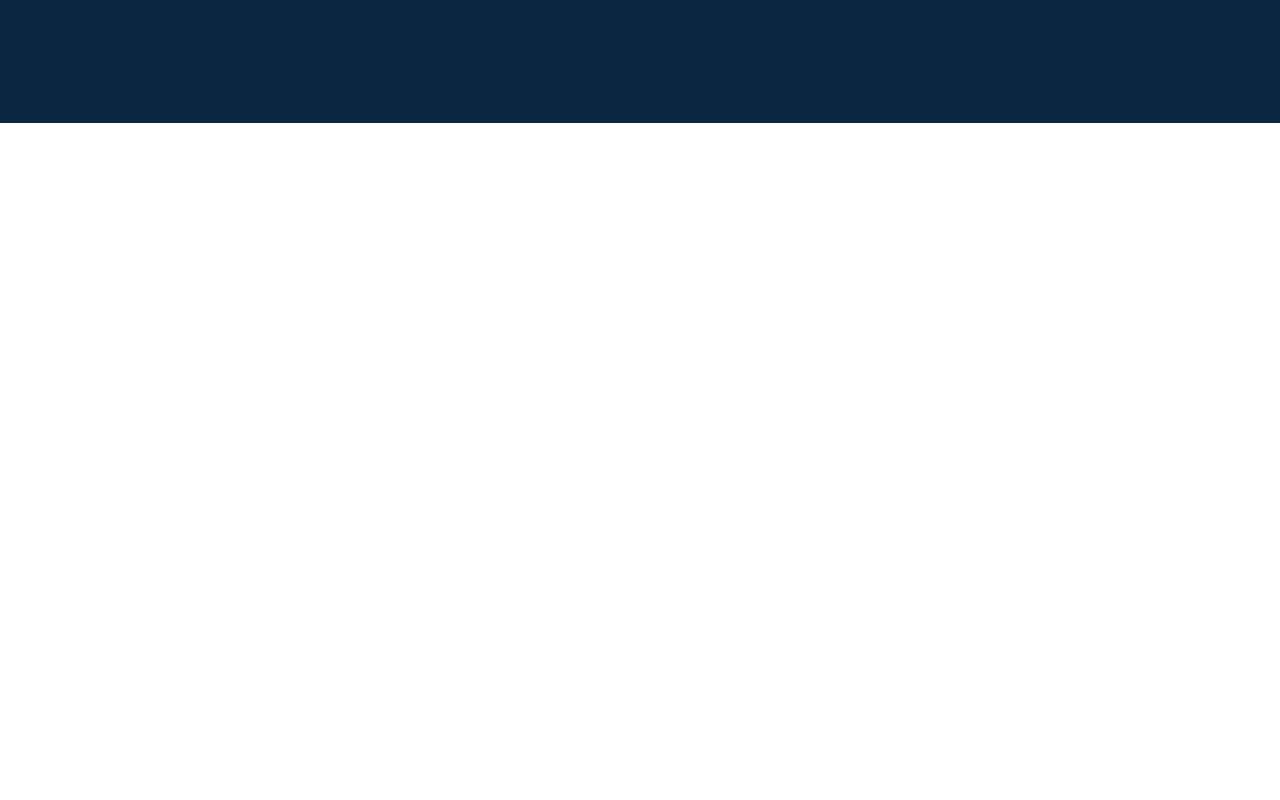
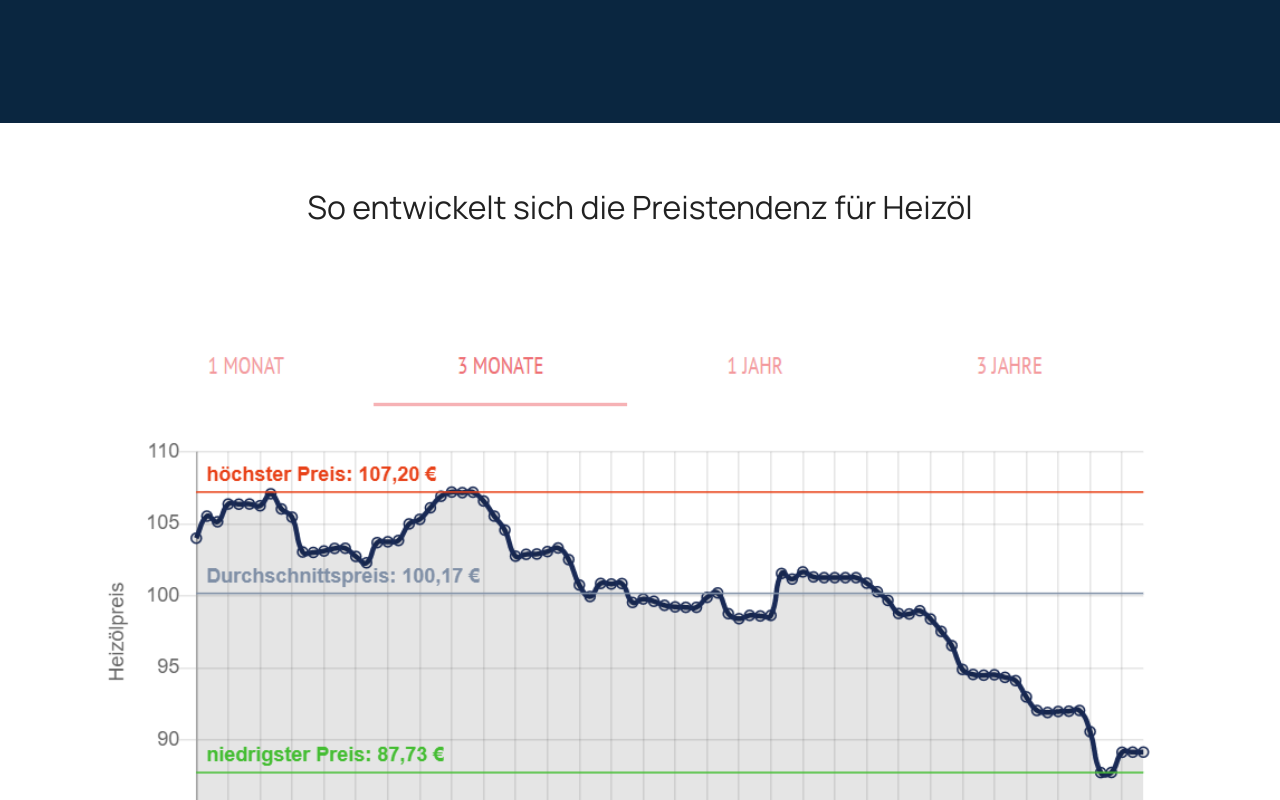
Before and after one commit to ralia79/petrobul, a Vue app: page / in a window 1280 px wide. Shown: the part 3420-4220 px from the top of the page. Before the commit the page ends 3543 px from the top, so only its background shows below. Built offline with nearby package versions, Linux system fonts and the light colour scheme.

Commit message:
finish chart section with asset without chart

```diff
--- /dev/null
+++ b/src/core/home/chart-section/chart-section.component.ts
@@ -0,0 +1,17 @@
+import {defineComponent} from "vue";
+
+export default defineComponent({
+    data() {
+        return {
+            value: [
+                423,
+                446,
+                675,
+                510,
+                590,
+                610,
+                760,
+            ],
+        }
+    }
+})
--- /dev/null
+++ b/src/core/home/chart-section/chart-section.vue
@@ -0,0 +1,18 @@
+<template>
+    <div class="w-100">
+        <v-container class="pt-15 pb-15">
+            <v-col>
+                <v-row align="center" justify="center">
+                    <h1>So entwickelt sich die Preistendenz für Heizöl</h1>
+                </v-row>
+                <v-row class="ma-16"></v-row>
+
+                <v-row class="ma-0">
+                    <img src="@/assets/img/chart.svg" alt="chart" class="w-100">
+                </v-row>
+            </v-col>
+        </v-container>
+    </div>
+</template>
+
+<script src="./chart-section.component.ts"></script>
--- a/src/core/home/home.component.ts
+++ b/src/core/home/home.component.ts
@@ -3,15 +3,16 @@
 import FirstSection from "@/core/home/first-section/first-section.vue";
 import AlbumSection from "@/core/home/album-section/album-section.vue"
 import slider from '@/shared/slider/slider.vue'
+import chartSection from '@/core/home/chart-section/chart-section.vue'
 
 export default defineComponent({
     components: {
         FirstSection,
         ourService,
         AlbumSection,
-        slider
+        slider ,
+        chartSection
     },
-    // "title"  , "accountName" , "accountImage" , "accountBio"
     data() {
         return {
             sliderData: [
--- a/src/core/home/home.vue
+++ b/src/core/home/home.vue
@@ -4,6 +4,7 @@
         <our-service/>
         <album-section/>
         <slider :slider-data="sliderData"/>
+        <chart-section />
     </v-sheet>
 </template>
 <script src="./home.component.ts"></script>
```
Also changed, not shown: src/assets/img/chart.svg (added).
